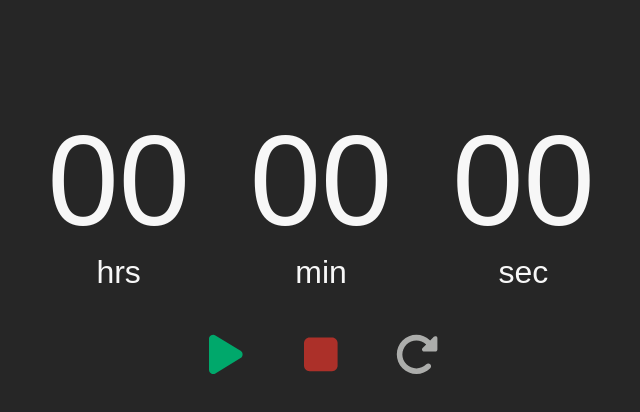
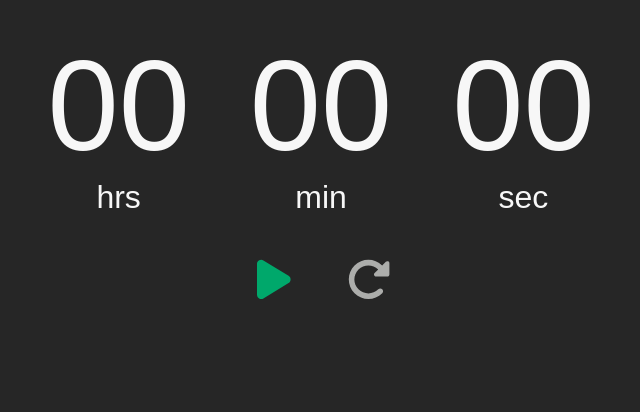
Before and after one commit to Shopify/eng-intern-assessment-react, a React app: page / in a window 1280 px wide. Shown: the part 176-588 px from the top of the page, without its empty margins (319-959 px from the left). Built offline with nearby package versions, Linux system fonts and the light colour scheme.

Commit message:
Add lap functionality

```diff
--- a/src/App.tsx
+++ b/src/App.tsx
@@ -16,6 +16,7 @@ const App:React.FC = () => {
         minutes: "00",
         seconds: "00"
     });
+    const [lapArray, setLapArray] = useState<Array<Time>>([]);
 
     useEffect(() => {
         let hrs = Math.floor(timeInSec / 3600);
@@ -32,7 +33,21 @@ const App:React.FC = () => {
     return(
         <div className="app-container">
             <StopWatch {...time}/>
-            <StopWatchButton setTimeInSec={setTimeInSec}/>
+            <StopWatchButton
+                time={time}
+                setTimeInSec={setTimeInSec}
+                setLapArray={setLapArray}
+            />
+            <div className="lap-container">
+                <ul className="lap-list">
+                    {lapArray.map((time, index) => (
+                        <li key={index} className="lap-item">
+                            <span className="lap-label">Lap  {index+1}</span>
+                            <span className="lap-time">{time.hours}:{time.minutes}:{time.seconds}</span>
+                        </li>
+                    )).reverse()}
+                </ul>
+            </div>
         </div>
     )
 };
--- a/src/StopWatchButton.tsx
+++ b/src/StopWatchButton.tsx
@@ -1,12 +1,16 @@
-import React, { Dispatch, SetStateAction, useState, useRef } from 'react';
+import React, { Dispatch, SetStateAction, useState, useRef, useEffect } from 'react';
 import { FontAwesomeIcon } from '@fortawesome/react-fontawesome';
-import { faPlay, faStop, faRotateRight } from '@fortawesome/free-solid-svg-icons';
+import { faPlay, faStop, faRotateRight, faClock } from '@fortawesome/free-solid-svg-icons';
+import { Time } from './App';
 
 interface StopWatchButtonProps {
-    setTimeInSec: Dispatch<SetStateAction<number>>
+    time: Time;
+    setTimeInSec: Dispatch<SetStateAction<number>>;
+    setLapArray: Dispatch<SetStateAction<Array<Time>>>;
 }
 
-const StopWatchButton: React.FC<StopWatchButtonProps> = ({ setTimeInSec }) => {
+const StopWatchButton: React.FC<StopWatchButtonProps> = (props) => {
+    const { time, setTimeInSec, setLapArray} = props;
     const [isRunning, setIsRunning] = useState<boolean>(false);
     const intervalRef = useRef(null);
 
@@ -26,19 +30,34 @@ const StopWatchButton: React.FC<StopWatchButtonProps> = ({ setTimeInSec }) => {
         clearInterval(intervalRef.current);
         setTimeInSec(0);
         setIsRunning(false);
+        setLapArray([]);
+    };
+
+    const handleLap = () => {
+        setLapArray((prevLapArray) => [...prevLapArray, time]);
     };
 
     return(
         <div className="button-container">
-            <button className="button-start" onClick={handleStart} disabled={isRunning}>
-                <FontAwesomeIcon icon={faPlay} />
-            </button>
-            <button className="button-stop" onClick={handleStop} disabled={!isRunning}>
-                <FontAwesomeIcon icon={faStop} />
-            </button>
-            <button className="button-reset" onClick={handleReset}>
-                <FontAwesomeIcon icon={faRotateRight} />
-            </button>
+            {!isRunning ?
+                <>
+                    <button className="button-start" onClick={handleStart}>
+                        <FontAwesomeIcon icon={faPlay} />
+                    </button>
+                    <button className="button-reset" onClick={handleReset}>
+                        <FontAwesomeIcon icon={faRotateRight} />
+                    </button>
+                </> :
+                <>
+                    <button className="button-stop" onClick={handleStop}>
+                        <FontAwesomeIcon icon={faStop} />
+                    </button>
+                    <button className="button-reset" onClick={handleLap}>
+                        <FontAwesomeIcon icon={faClock} />
+                    </button>
+                </>
+            }
+
         </div>
     );
 };
--- a/src/style.css
+++ b/src/style.css
@@ -90,3 +90,33 @@ button {
 .button-reset:active {
     color: #3b3a3a;
 }
+
+.lap-container {
+    height: 15vh;
+    overflow-y: scroll;
+    padding: 0 30px;
+    margin-top: 30px;
+    width: 330px;
+    font-size: 1.2em;
+    color: #c5c5c5;
+}
+
+.lap-list {
+    list-style-type: none;
+    padding: 0;
+    margin: 0;
+}
+
+.lap-item {
+    display: flex;
+    justify-content: space-between;
+}
+
+::-webkit-scrollbar {
+    width: 5px;
+}
+
+::-webkit-scrollbar-thumb {
+    background-color: #c5c5c5;
+    border-radius: 6px;
+}
```
